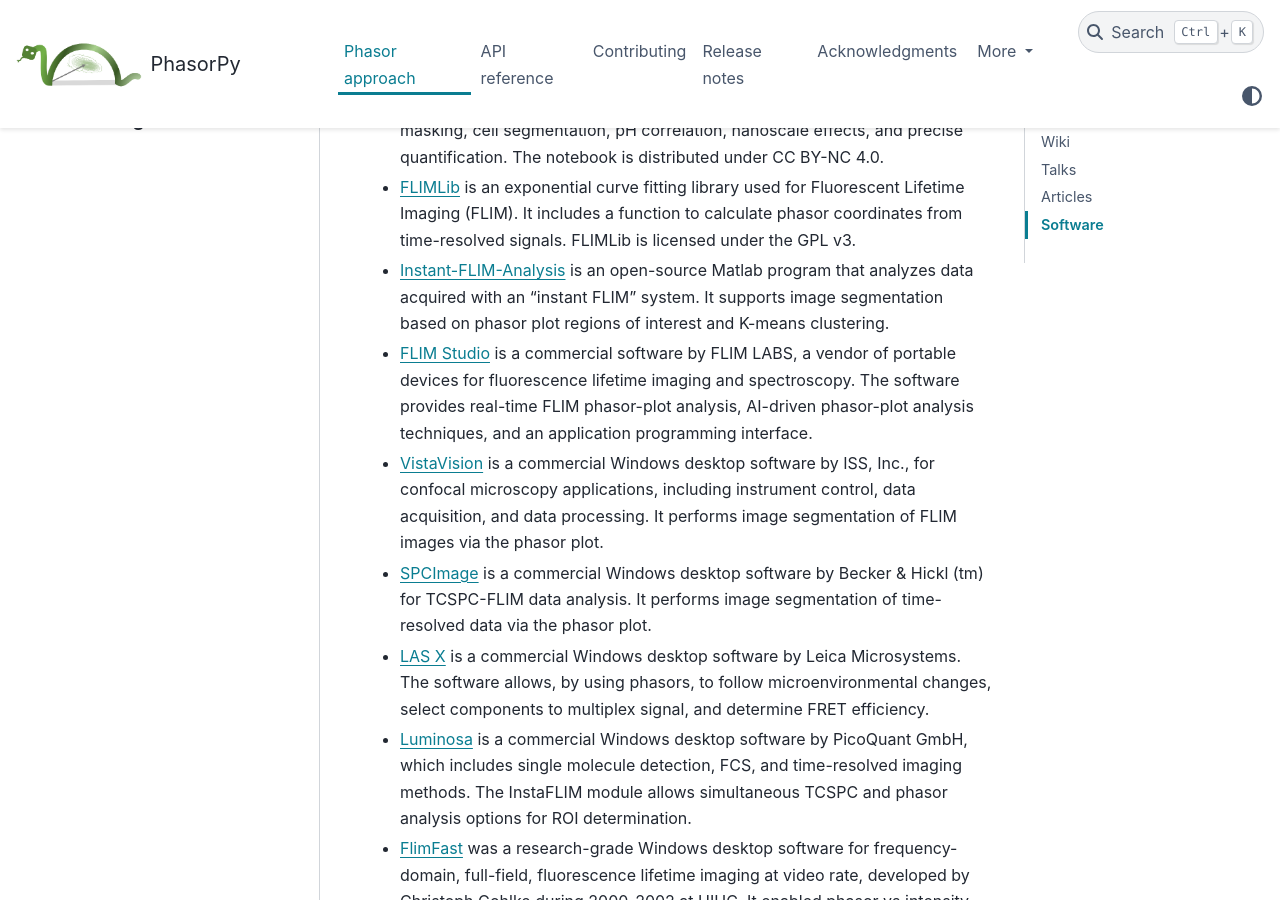
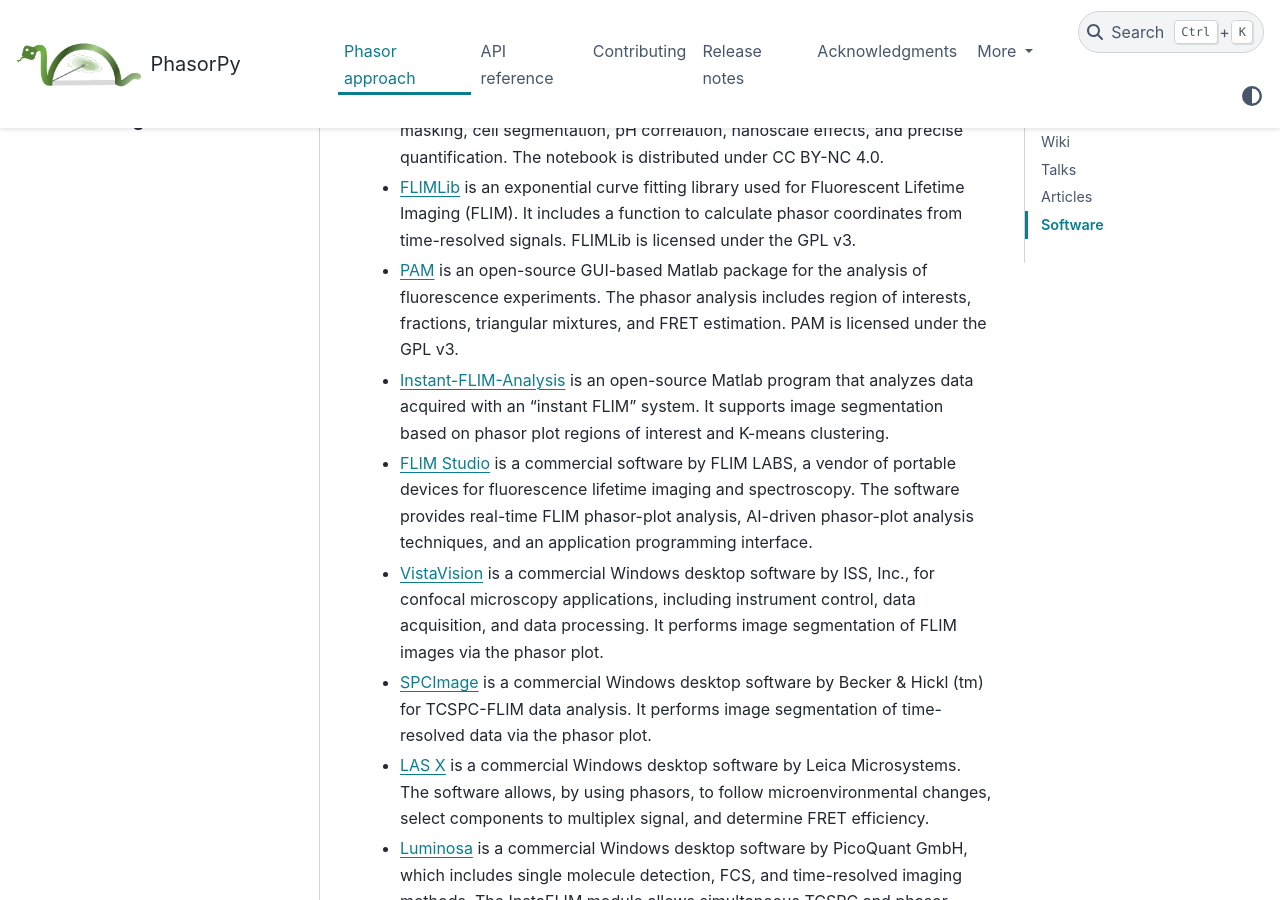
Before and after one commit to phasorpy/phasorpy, a Sphinx documentation site: the page built from docs/phasor_approach.rst, in a window 1280 px wide and 900 px high, scrolled down 2657 px. Built offline with Sphinx 7.4.7 and the PyData theme 0.15.4, drawn with Linux system fonts in a browser that asks for light colours; pages that are not in the unit, such as notebooks, are missing from menus.

Commit message:
Mention PAM (#4)

```diff
--- a/docs/phasor_approach.rst
+++ b/docs/phasor_approach.rst
@@ -158,6 +158,11 @@
   to calculate phasor coordinates from time-resolved signals.
   FLIMLib is licensed under the GPL v3.
 
+- `PAM <https://pam.readthedocs.io/en/latest/phasor.html>`_
+  is an open-source GUI-based Matlab package for the analysis of fluorescence
+  experiments. The phasor analysis includes region of interests, fractions,
+  triangular mixtures, and FRET estimation. PAM is licensed under the GPL v3.
+
 - `Instant-FLIM-Analysis <https://github.com/yzhang34/Instant-FLIM-Analysis>`_
   is an open-source Matlab program that analyzes data acquired with an
   "instant FLIM" system. It supports image segmentation based on phasor plot
```
